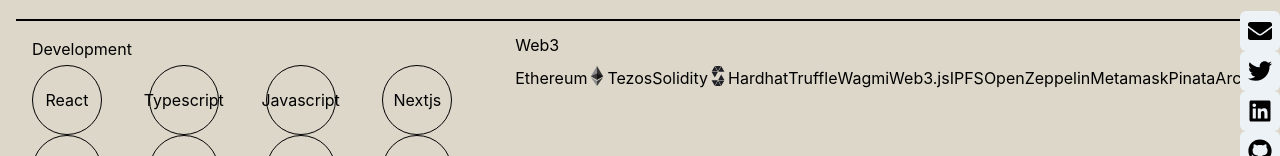
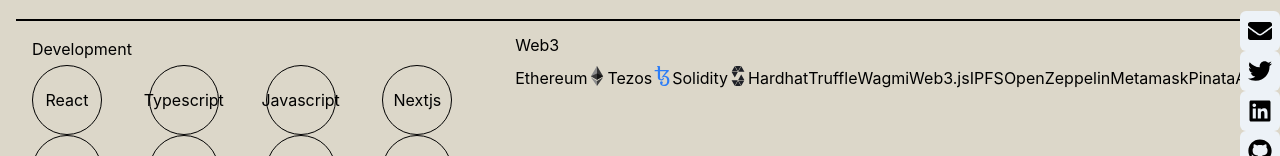
Before and after one commit to Mariussgal/marius_portfolio_website, a Next.js app: page /about in a window 1280 px wide. Shown: the part 309-465 px from the top of the page. Built offline with nearby package versions, Linux system fonts and the light colour scheme; what wagmi would draw is missing.

Commit message:
tezos svg icon

```diff
--- /dev/null
+++ b/icons/Tezos.tsx
@@ -0,0 +1,22 @@
+import { Box } from "@chakra-ui/react";
+import React from "react";
+
+export default function Tezos() {
+    return (
+        <Box
+            as="svg"
+            role="img"
+            width="20px"
+            height="20px"
+            xmlns="http://www.w3.org/2000/svg"
+            viewBox="0 0 371.81 506.27"
+            fill="#1f2127"
+            _hover={{
+                fill: "brand.accent",
+            }}
+        >
+            <title>Tezos</title>
+            <path fill="#2c7df7" d="M240.16,506.27q-54.18,0-79.1-26.1a80.6,80.6,0,0,1-24.84-56.25,37.3,37.3,0,0,1,4.35-18.6,32.26,32.26,0,0,1,11.87-11.87,41.39,41.39,0,0,1,36.94,0,31.68,31.68,0,0,1,11.79,11.87,36.49,36.49,0,0,1,4.51,18.6,35.53,35.53,0,0,1-6.33,21.75,29.41,29.41,0,0,1-15,11,41.06,41.06,0,0,0,23.73,14.8,117.63,117.63,0,0,0,32.35,4.66A72.08,72.08,0,0,0,281.14,464a71.18,71.18,0,0,0,26.58-36,156.24,156.24,0,0,0,8.7-53.87,147.66,147.66,0,0,0-9.49-56,69.17,69.17,0,0,0-27.45-34.81A73.08,73.08,0,0,0,239.93,272a75.36,75.36,0,0,0-34.25,11.63l-25.4,12.74V283.59L294.43,130.46H136.22V289.37a56.88,56.88,0,0,0,8.7,32.51,30,30,0,0,0,26.58,12.73,44.41,44.41,0,0,0,26.26-9.25,94.71,94.71,0,0,0,22-22.63,8,8,0,0,1,2.86-3.79,5.83,5.83,0,0,1,3.82-1.42,13.12,13.12,0,0,1,7.43,3.16,15.8,15.8,0,0,1,4,10.76,62.77,62.77,0,0,1-1.43,7.91A76.56,76.56,0,0,1,209.34,353a67.23,67.23,0,0,1-38.06,11.57q-51.39,0-71.19-20.25A75.91,75.91,0,0,1,80.47,289V130.46H0V100.94H80.84V33.62L62.34,15.1V0h53.71l20.17,10.44v90.5l209-.64L366,121.18,237.87,250a86.26,86.26,0,0,1,24.2-5.86,105,105,0,0,1,46.84,13.37,96.23,96.23,0,0,1,40.35,36,127,127,0,0,1,18.19,43.43,182.4,182.4,0,0,1,4.35,37.18A155.35,155.35,0,0,1,356,443a101,101,0,0,1-47.46,47.47A153.58,153.58,0,0,1,240.16,506.27Z" />
+        </Box>
+    )
+}
--- a/pages/about.tsx
+++ b/pages/about.tsx
@@ -4,6 +4,7 @@ import { Circle } from "@chakra-ui/layout";
 import { Box, Grid, Flex } from '@chakra-ui/react';
 import Solidity from '../icons/Solidity';
 import Ethereum from '../icons/Ethereum';
+import Tezos from '../icons/Tezos';
 
 const about: NextPage = () => {
   return (
@@ -70,6 +71,7 @@ const about: NextPage = () => {
               <Box>Ethereum</Box>
               <Ethereum />
               <Box>Tezos</Box>
+              <Tezos />
               <Box>Solidity</Box>
               <Solidity />
               <Box>Hardhat</Box>
```
